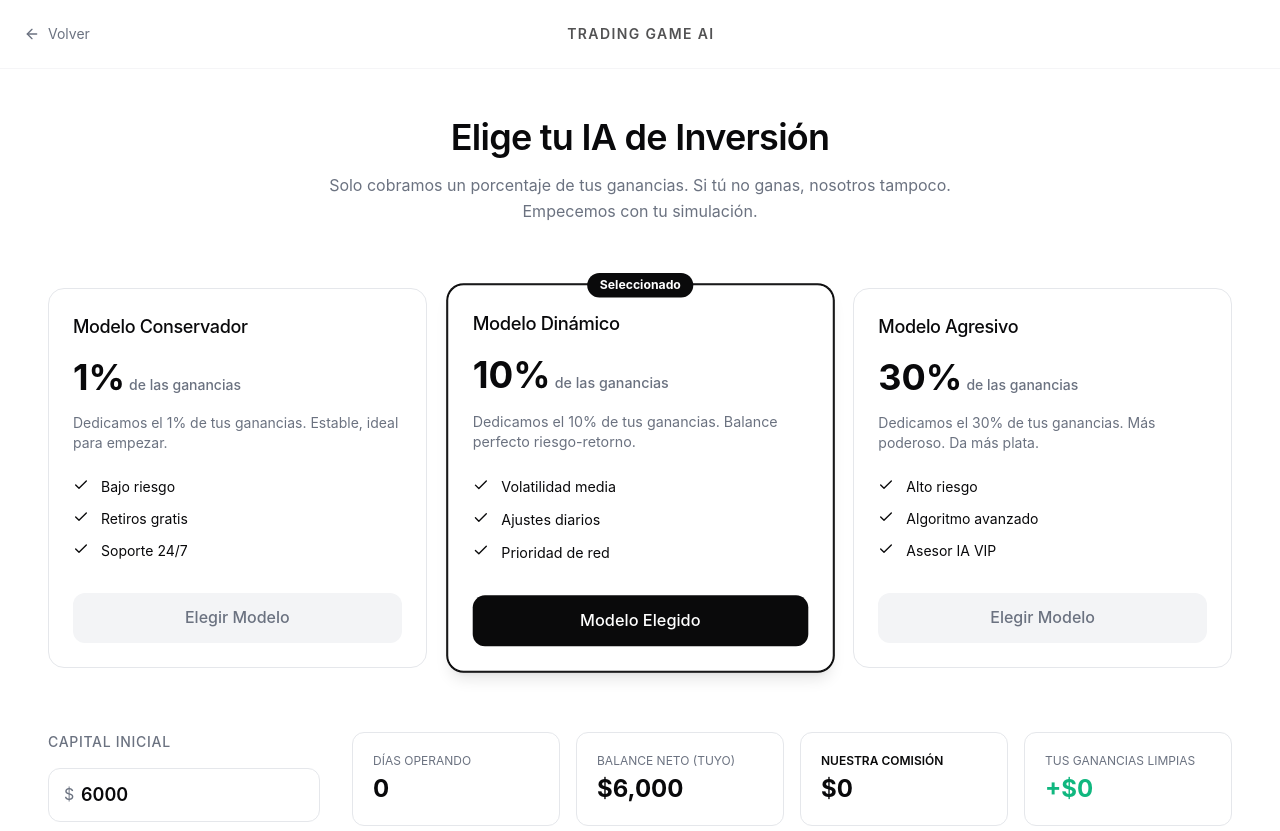
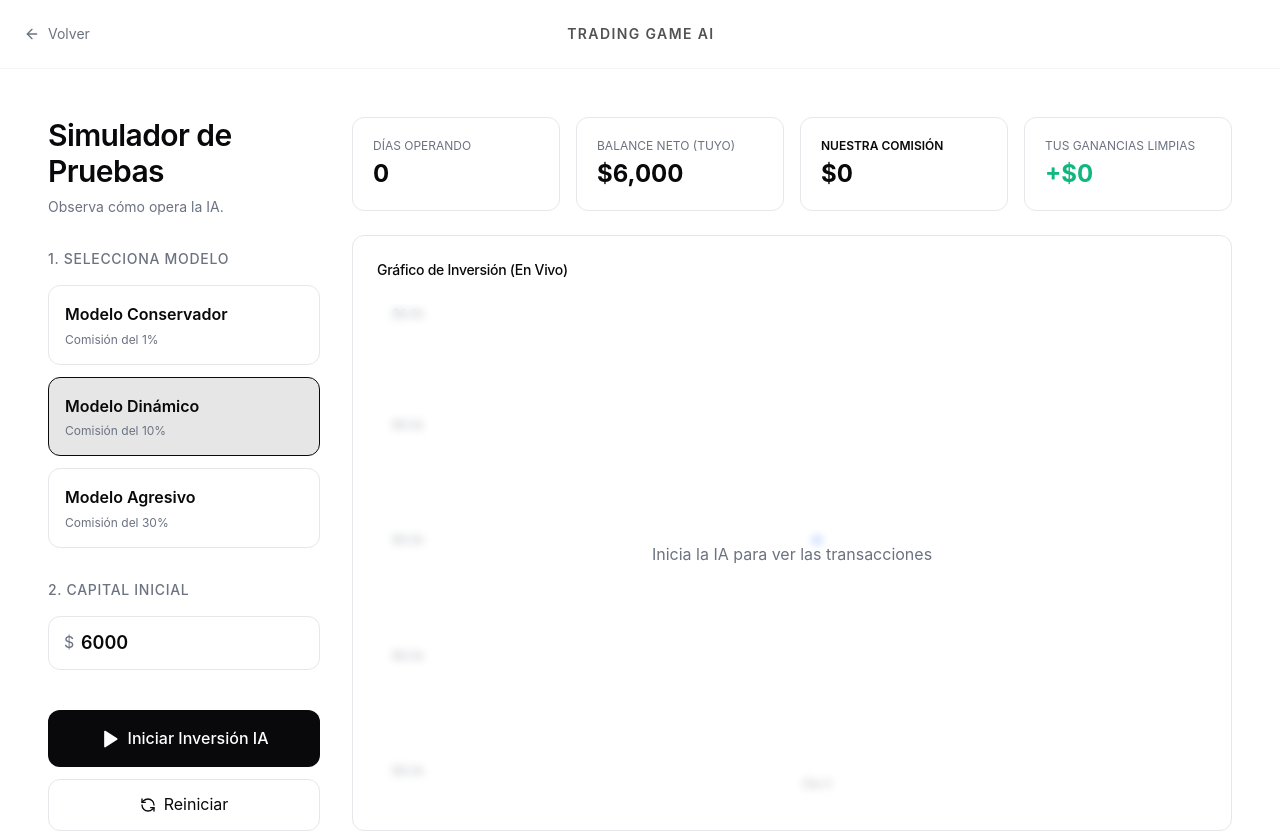
Before and after one commit to modernic13-blip/hackITBA2, a React (Vite) app: page /simulacion in a window 1280 px wide. Shown: the top 831 px of the page. Built offline with nearby package versions, Linux system fonts and the light colour scheme; the HTML template or start-up script is replaced by a standard one.

Commit message:
HaIODFKAo 3

```diff
--- a/src/components/ConversionSection.tsx
+++ b/src/components/ConversionSection.tsx
@@ -2,6 +2,13 @@ import { motion } from "framer-motion";
 import { Collapsible, CollapsibleContent, CollapsibleTrigger } from "@/components/ui/collapsible";
 import { useState } from "react";
 import { Link } from "react-router-dom";
+import { Check } from "lucide-react";
+
+export const AI_MODELS = [
+  { id: "low", name: "Modelo Conservador", fee: "1%", desc: "Dedicamos el 1% de tus ganancias. Estable.", features: ["Bajo riesgo", "Retiros gratis", "Soporte 24/7"] },
+  { id: "mid", name: "Modelo Dinámico", fee: "10%", desc: "Dedicamos el 10% de tus ganancias. Balance perfecto.", features: ["Volatilidad media", "Ajustes diarios", "Prioridad de red"] },
+  { id: "high", name: "Modelo Agresivo", fee: "30%", desc: "Dedicamos el 30% de tus ganancias. Da más plata.", features: ["Alto riesgo", "Algoritmo avanzado", "Asesor IA VIP"] },
+];
 
 const ConversionSection = () => {
   const [howOpen, setHowOpen] = useState(false);
@@ -33,6 +40,60 @@ const ConversionSection = () => {
           </button>
         </div>
       </motion.div>
+
+      {/* Pricing Header */}
+      <motion.div
+        initial={{ opacity: 0, y: 30 }}
+        whileInView={{ opacity: 1, y: 0 }}
+        viewport={{ once: true }}
+        transition={{ delay: 0.2, duration: 0.6 }}
+        className="mt-24 text-center max-w-2xl mx-auto mb-16"
+      >
+        <h1 className="text-3xl sm:text-4xl font-semibold mb-4 text-foreground">Elige tu IA de Inversión</h1>
+        <p className="text-muted-foreground">
+          Solo cobramos un porcentaje de tus ganancias. Si tú no ganas, nosotros tampoco. Empecemos con tu simulación.
+        </p>
+      </motion.div>
+
+      {/* Pricing Cards */}
+      <motion.section
+        initial={{ opacity: 0, y: 30 }}
+        whileInView={{ opacity: 1, y: 0 }}
+        viewport={{ once: true }}
+        transition={{ delay: 0.3, duration: 0.6 }}
+        className="w-full max-w-6xl grid grid-cols-1 md:grid-cols-3 gap-6 mb-16"
+      >
+        {AI_MODELS.map(model => (
+          <div
+            key={model.id}
+            className="relative flex flex-col p-6 rounded-2xl border bg-card border-border hover:border-primary/50 transition-all text-left"
+          >
+            <h3 className="text-lg font-medium text-foreground">{model.name}</h3>
+            <div className="mt-4 flex items-baseline text-4xl font-bold text-foreground">
+              {model.fee}
+              <span className="ml-1 text-sm font-medium text-muted-foreground">de las ganancias</span>
+            </div>
+            <p className="mt-4 text-sm text-muted-foreground flex-1">{model.desc}</p>
+
+            <ul className="mt-6 space-y-3 mb-8">
+              {model.features.map(feat => (
+                <li key={feat} className="flex gap-3 text-sm text-foreground">
+                  <Check size={16} className="text-primary flex-shrink-0" />
+                  <span>{feat}</span>
+                </li>
+              ))}
+            </ul>
+
+            <Link
+              to="/simulacion"
+              state={{ selectedModelId: model.id }}
+              className="w-full py-3 rounded-lg font-medium text-center transition-colors bg-muted text-foreground hover:bg-muted/80 border border-border mt-auto"
+            >
+              Elegir y Simular Modelo
+            </Link>
+          </div>
+        ))}
+      </motion.section>
 
       {/* How it works — collapsible */}
       <motion.div
--- a/src/pages/Simulacion.tsx
+++ b/src/pages/Simulacion.tsx
@@ -1,20 +1,24 @@
 import { useState, useEffect } from "react";
-import { Link } from "react-router-dom";
+import { Link, useLocation } from "react-router-dom";
 import { motion } from "framer-motion";
 import { LineChart, Line, XAxis, YAxis, ResponsiveContainer, Tooltip } from "recharts";
-import { ArrowLeft, Play, Square, RefreshCcw, Check } from "lucide-react";
+import { ArrowLeft, Play, Square, RefreshCcw } from "lucide-react";
 
+// Redefining the full capabilities since we extracted UI to landing page
 const AI_MODELS = [
-    { id: "low", name: "Modelo Conservador", fee: "1%", desc: "Dedicamos el 1% de tus ganancias. Estable, ideal para empezar.", multiplier: 1.0005, volatility: 0.002, features: ["Bajo riesgo", "Retiros gratis", "Soporte 24/7"] },
-    { id: "mid", name: "Modelo Dinámico", fee: "10%", desc: "Dedicamos el 10% de tus ganancias. Balance perfecto riesgo-retorno.", multiplier: 1.002, volatility: 0.01, features: ["Volatilidad media", "Ajustes diarios", "Prioridad de red"] },
-    { id: "high", name: "Modelo Agresivo", fee: "30%", desc: "Dedicamos el 30% de tus ganancias. Más poderoso. Da más plata.", multiplier: 1.005, volatility: 0.03, features: ["Alto riesgo", "Algoritmo avanzado", "Asesor IA VIP"] },
+    { id: "low", name: "Modelo Conservador", fee: "1%", multiplier: 1.0005, volatility: 0.002, desc: "Bajo riesgo" },
+    { id: "mid", name: "Modelo Dinámico", fee: "10%", multiplier: 1.002, volatility: 0.01, desc: "Balance medio" },
+    { id: "high", name: "Modelo Agresivo", fee: "30%", multiplier: 1.005, volatility: 0.03, desc: "Alto riesgo" },
 ];
 
 type DataPoint = { day: number; value: number; neto: number; feePaga: number };
 
 export default function Simulacion() {
+    const location = useLocation();
     const [capitalInput, setCapitalInput] = useState<number>(6000);
-    const [selectedModel, setSelectedModel] = useState(AI_MODELS[1]);
+    const [selectedModel, setSelectedModel] = useState(
+        AI_MODELS.find(m => m.id === location.state?.selectedModelId) || AI_MODELS[1]
+    );
     const [isPlaying, setIsPlaying] = useState(false);
     const [gameData, setGameData] = useState<DataPoint[]>([]);
     const [dayCounter, setDayCounter] = useState(0);
@@ -108,67 +112,40 @@ export default function Simulacion() {
             </header>
 
             <main className="flex-1 max-w-7xl w-full mx-auto p-6 lg:p-12">
-
-                {/* Pricing Header */}
-                {!isPlaying && dayCounter === 0 && (
-                    <div className="text-center max-w-2xl mx-auto mb-16">
-                        <h1 className="text-3xl sm:text-4xl font-semibold mb-4">Elige tu IA de Inversión</h1>
-                        <p className="text-muted-foreground">
-                            Solo cobramos un porcentaje de tus ganancias. Si tú no ganas, nosotros tampoco. Empecemos con tu simulación.
-                        </p>
-                    </div>
-                )}
-
-                {/* Pricing Cards */}
-                <section className="grid grid-cols-1 md:grid-cols-3 gap-6 mb-16">
-                    {AI_MODELS.map(model => (
-                        <div
-                            key={model.id}
-                            onClick={() => !isPlaying && setSelectedModel(model)}
-                            className={`relative flex flex-col p-6 rounded-2xl border transition-all cursor-pointer ${selectedModel.id === model.id
-                                    ? "bg-card border-primary ring-1 ring-primary shadow-lg scale-[1.02]"
-                                    : "bg-card border-border hover:border-primary/50"
-                                } ${isPlaying ? 'opacity-50 cursor-not-allowed' : ''}`}
-                        >
-                            {selectedModel.id === model.id && (
-                                <div className="absolute -top-3 left-1/2 -translate-x-1/2 bg-primary text-primary-foreground text-xs font-bold px-3 py-1 rounded-full">
-                                    Seleccionado
-                                </div>
-                            )}
-                            <h3 className="text-lg font-medium">{model.name}</h3>
-                            <div className="mt-4 flex items-baseline text-4xl font-bold">
-                                {model.fee}
-                                <span className="ml-1 text-sm font-medium text-muted-foreground">de las ganancias</span>
-                            </div>
-                            <p className="mt-4 text-sm text-muted-foreground flex-1">{model.desc}</p>
-
-                            <ul className="mt-6 space-y-3 mb-8">
-                                {model.features.map(feat => (
-                                    <li key={feat} className="flex gap-3 text-sm">
-                                        <Check size={16} className="text-primary flex-shrink-0" />
-                                        <span>{feat}</span>
-                                    </li>
-                                ))}
-                            </ul>
-
-                            <button
-                                disabled={isPlaying}
-                                className={`w-full py-3 rounded-lg font-medium transition-colors ${selectedModel.id === model.id ? "bg-primary text-primary-foreground hover:bg-primary/90" : "bg-muted text-muted-foreground hover:bg-muted/80"
-                                    }`}
-                            >
-                                {selectedModel.id === model.id ? "Modelo Elegido" : "Elegir Modelo"}
-                            </button>
-                        </div>
-                    ))}
-                </section>
-
                 {/* Simulador Dashboard */}
                 <section className="grid grid-cols-1 lg:grid-cols-4 gap-8">
 
                     {/* Controles Laterales */}
                     <div className="lg:col-span-1 space-y-8">
+                        <div>
+                            <h1 className="text-3xl font-semibold mb-2">Simulador de Pruebas</h1>
+                            <p className="text-muted-foreground text-sm">
+                                Observa cómo opera la IA.
+                            </p>
+                        </div>
+
                         <div className="space-y-4">
-                            <h3 className="text-sm font-medium uppercase tracking-wider text-muted-foreground">Capital Inicial</h3>
+                            <h3 className="text-sm font-medium uppercase tracking-wider text-muted-foreground">1. Selecciona Modelo</h3>
+                            <div className="space-y-3">
+                                {AI_MODELS.map(model => (
+                                    <button
+                                        key={model.id}
+                                        onClick={() => setSelectedModel(model)}
+                                        disabled={isPlaying}
+                                        className={`w-full text-left p-4 rounded-xl border transition-all ${selectedModel.id === model.id
+                                                ? "bg-primary/10 border-primary"
+                                                : "bg-card border-border hover:border-border/80"
+                                            } disabled:opacity-50`}
+                                    >
+                                        <div className="font-semibold text-foreground">{model.name}</div>
+                                        <div className="text-xs text-muted-foreground mt-1">Comisión del {model.fee}</div>
+                                    </button>
+                                ))}
+                            </div>
+                        </div>
+
+                        <div className="space-y-4">
+                            <h3 className="text-sm font-medium uppercase tracking-wider text-muted-foreground">2. Capital Inicial</h3>
                             <div className="relative">
                                 <span className="absolute left-4 top-1/2 -translate-y-1/2 text-muted-foreground">$</span>
                                 <input
```
